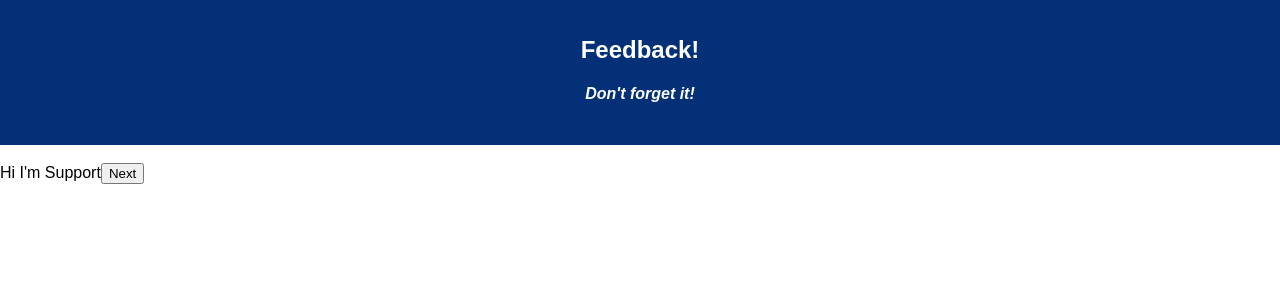
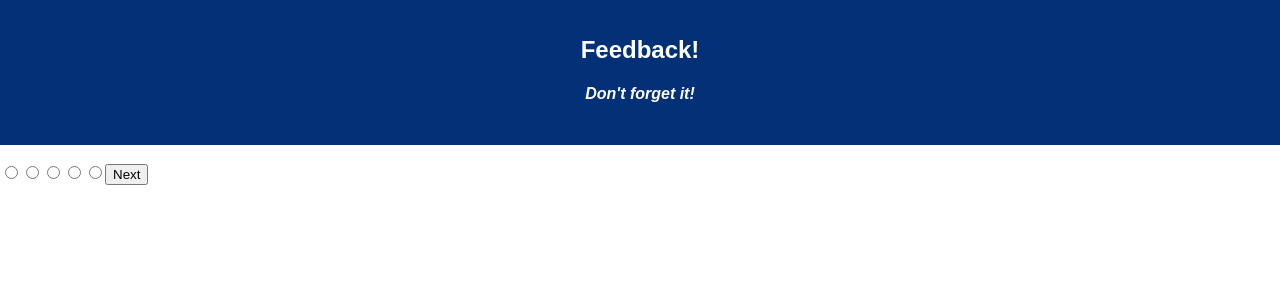
Before and after one commit to crimsonhawk47/redux-feedback-loop, a React (Create React App) app: page /#/Support in a window 1280 px wide. Shown: the top 300 px of the page. Built offline with nearby package versions, Linux system fonts and the light colour scheme.

Commit message:
All forms done and dispatching to redux

```diff
--- a/src/components/Comment/Comment.js
+++ b/src/components/Comment/Comment.js
@@ -1,20 +1,43 @@
 import React, {Component} from 'react';
+import {connect} from 'react-redux'
 class Comment extends Component{
 
-
+    state = {
+        comment: false
+    }
 
     handleClick = () => {
+        this.props.dispatch({
+            type: 'comment',
+            payload: this.state.comment
+        })
         this.props.history.push('/Review');
+    }
+
+    logComment = (event) =>{
+        this.setState({
+            comment: event.target.value
+        })
     }
 
     render(){
         return(
         <div>
-            Hi I'm Comment
+            Any other comments you'd like to add?
+            <input placeholder="comments..." onChange={this.logComment}></input>
             <button onClick={this.handleClick}>Next</button>
         </div>
         )
 
     }
 }
-export default Comment
+
+const mapStateToProps = (reduxStore) => {
+    return(
+        {
+            reduxStore
+        }
+    )
+}
+
+export default connect(mapStateToProps)(Comment)
--- a/src/components/Support/Support.js
+++ b/src/components/Support/Support.js
@@ -1,19 +1,50 @@
 import React, {Component} from 'react';
+import {connect} from 'react-redux'
 class Support extends Component{
 
+    state = {
+        support: false
+    }
+
     handleClick = () => {
+        this.props.dispatch({
+            type: 'support',
+            payload: this.state.support
+        })
         this.props.history.push('/Comment');
     }
+
+    logSupport = (event) => {
+        this.setState({
+            support: event.target.value
+        })
+
+    }
+
+
 
     render(){
         return(
         <div>
-            Hi I'm Support
+            <input type="radio" name="support" value="1" onChange={this.logSupport} />
+            <input type="radio" name="support" value="2" onChange={this.logSupport} />
+            <input type="radio" name="support" value="3" onChange={this.logSupport} />
+            <input type="radio" name="support" value="4" onChange={this.logSupport} />
+            <input type="radio" name="support" value="5" onChange={this.logSupport} />
+
             <button onClick={this.handleClick}>Next</button>
-
         </div>
         )
 
     }
 }
-export default Support
+
+const mapStateToProps = (reduxStore) => {
+    return(
+        {
+            reduxStore
+        }
+    )
+}
+
+export default connect(mapStateToProps)(Support)
--- a/src/components/Understanding/Understanding.js
+++ b/src/components/Understanding/Understanding.js
@@ -1,18 +1,53 @@
-import React, {Component} from 'react';
-class Understanding extends Component{
+import React, { Component } from 'react';
+import {connect} from 'react-redux';
+
+
+class Understanding extends Component {
+
+    state = {
+        understanding: false
+    }
+
 
     handleClick = () => {
+
         this.props.history.push('/Support');
+        this.props.dispatch({
+            type: 'understanding',
+            payload: this.state.understanding
+        })
     }
 
-    render(){
-        return(
-        <div>
-            Hi I'm understanding
-            <button onClick={this.handleClick}>Next</button>
-        </div>
+    logUnderstanding = (event) => {
+        this.setState({
+            understanding: event.target.value
+        })
+    }
+
+    render() {
+        return (
+            <div>
+                <input type="radio" name="understanding" value="1" onChange={this.logUnderstanding} />
+                <input type="radio" name="understanding" value="2" onChange={this.logUnderstanding} />
+                <input type="radio" name="understanding" value="3" onChange={this.logUnderstanding} />
+                <input type="radio" name="understanding" value="4" onChange={this.logUnderstanding} />
+                <input type="radio" name="understanding" value="5" onChange={this.logUnderstanding} />
+                <button onClick={this.handleClick}>Next</button>
+            </div>
         )
 
     }
 }
-export default Understanding
+
+
+const mapStateToProps = (reduxStore) => {
+    return(
+        {
+            reduxStore
+        }
+    )
+}
+
+
+
+export default connect(mapStateToProps)(Understanding)
--- a/src/index.js
+++ b/src/index.js
@@ -16,6 +16,33 @@ const feedback = (state = {}, action) => {
             }
         )
     }
+
+    if (action.type === 'understanding'){
+        return(
+            {
+                ...state,
+                understanding: action.payload
+            }
+        )
+    }
+
+    if (action.type === 'support'){
+        return(
+            {
+                ...state,
+                support: action.payload
+            }
+        )
+    }
+
+    if (action.type === 'comment'){
+        return(
+            {
+                ...state,
+                comment: action.payload
+            }
+        )
+    }
     return state
 }
 
```
